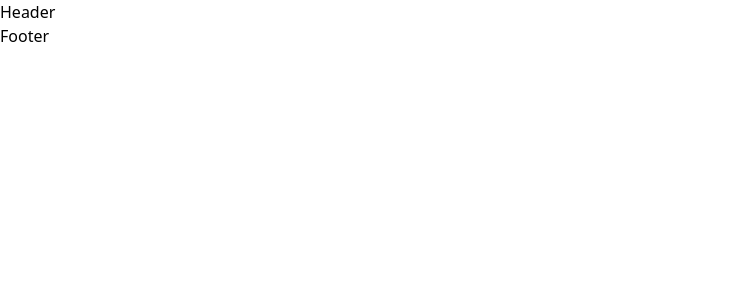
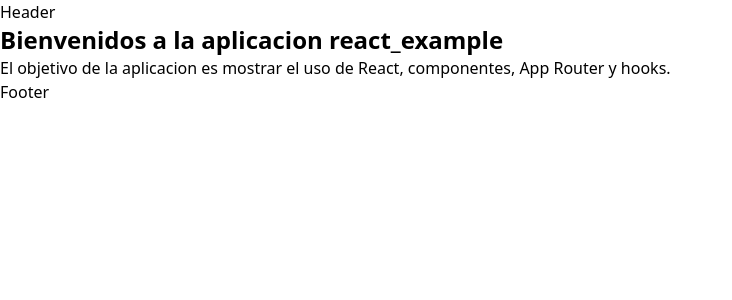
Before and after one commit to sv21009/react_example, a Next.js app: page / in a window 1280 px wide. Shown: the top 300 px of the page, without its empty margins (0-732 px from the left). Built offline with nearby package versions, Linux system fonts and the light colour scheme.

Commit message:
🚨 Update page: Add content

```diff
--- a/app/page.tsx
+++ b/app/page.tsx
@@ -7,6 +7,8 @@ export const metadata: Metadata = {
 export default function Home() {
   return (
     <main>
+      <h1 className='text-2xl font-bold'>Bienvenidos a la aplicacion react_example</h1>
+      <p>El objetivo de la aplicacion es mostrar el uso de React, componentes, App Router y hooks.</p>
     </main>
   )
 }
```
